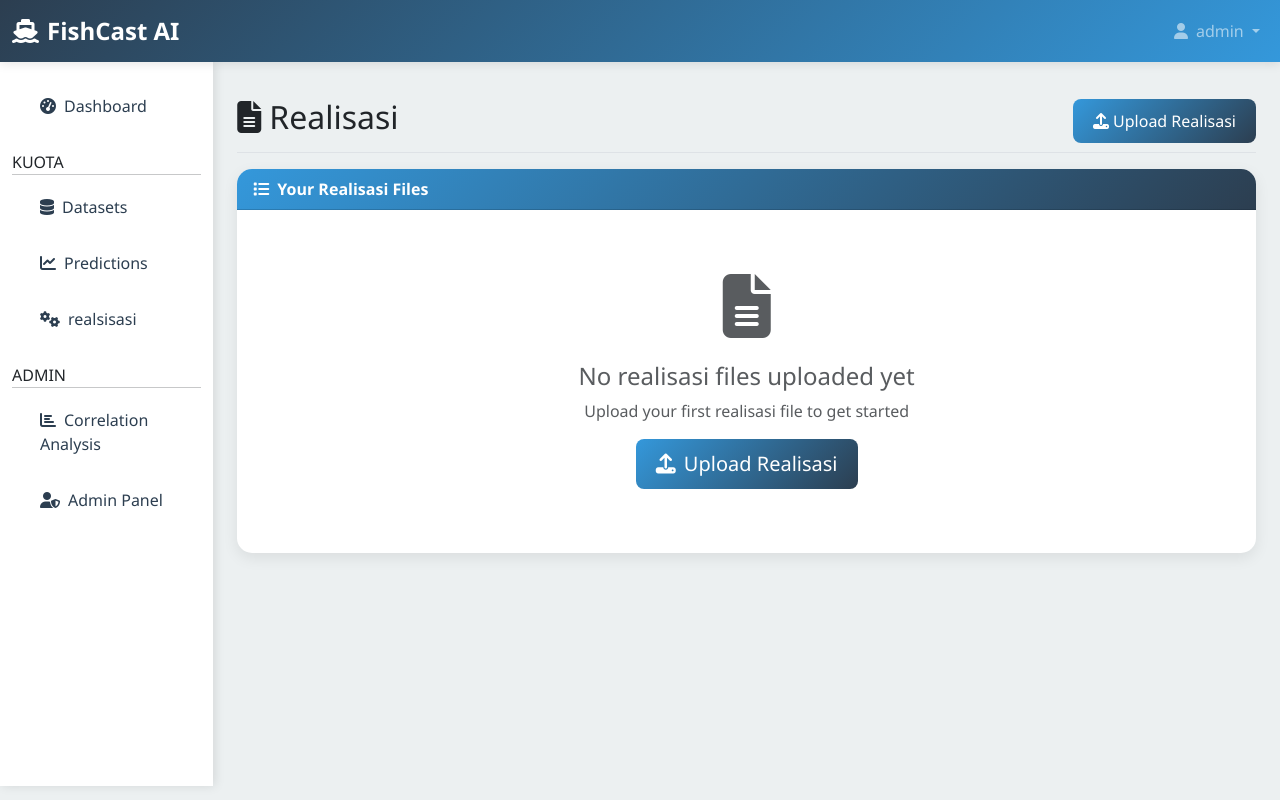
After one commit to yahya542/ficio, a Django app: page /realisasi/page/ in a window 1280 px wide. The commit adds this page. Run offline with Django 5.2, Linux system fonts and the light colour scheme; a user stored in the database is signed in.

Commit message:
tambah menu realisasi

```diff
--- a/api/urls.py
+++ b/api/urls.py
@@ -10,6 +10,18 @@ urlpatterns = [
     path('datasets/<int:dataset_id>/', views.DatasetDetailView.as_view(), name='dataset-detail'),
     path('datasets/<int:dataset_id>/preview/', views.DatasetPreviewView.as_view(), name='dataset-preview'),
     path('datasets/<int:dataset_id>/download/', views.DatasetDownloadView.as_view(), name='dataset-download'),
+    path('datasets/<int:dataset_id>/real-sum/', views.DatasetRealSumView.as_view(), name='dataset-real-sum'),
+
+
+    #realisasi
+    path('realisasi/upload/', views.RealisasiUploadView.as_view(), name='realisasi-upload'),
+    path('realisasi/', views.RealisasiListView.as_view(), name='realisasi-list'),
+    path('realisasi/<int:realisasi_id>/', views.RealisasiDetailView.as_view(), name='realisasi-detail'),
+    path('realisasi/<int:realisasi_id>/sum/', views.RealisasiSumView.as_view(), name='realisasi-sum'),
+    path('realisasi/<int:realisasi_id>/preview/', views.RealisasiPreviewView.as_view(), name='realisasi-preview'),
+
+
+
 
     # Prediction endpoints
     path('predict/', views.PredictionView.as_view(), name='predict'),
@@ -26,4 +38,8 @@ urlpatterns = [
 
     # Export endpoint
     path('export/<int:prediction_id>/', views.ExportView.as_view(), name='export'),
+
+
+
+
 ]
--- a/api/views.py
+++ b/api/views.py
@@ -10,10 +10,13 @@ from rest_framework import status
 from rest_framework.response import Response
 from rest_framework.views import APIView
 from rest_framework.decorators import api_view
-from .models import Ship, Dataset, Prediction, OptimizationResult, CorrelationAnalysis
-from .serializers import ShipSerializer, DatasetSerializer, PredictionSerializer, OptimizationResultSerializer, CorrelationAnalysisSerializer
+from .models import Ship, Dataset, Prediction, OptimizationResult, CorrelationAnalysis, Realisasi
+from .serializers import ShipSerializer, DatasetSerializer, PredictionSerializer, OptimizationResultSerializer, CorrelationAnalysisSerializer, RealisasiSerializer
 from .ml_models import ml_engine
 import pandas as pd
+
+
+
 
 # Authentication Views
 def login_view(request):
@@ -119,6 +122,26 @@ def correlation_view(request):
 def health_check(request):
     return Response({'status': 'healthy'}, status=status.HTTP_200_OK)
 
+
+@login_required
+def realisasi_upload_page(request):
+    if request.method == 'POST':
+        # FE form handling can call API
+        pass
+    return render(request, 'realisasi.html')
+
+
+
+
+
+
+
+
+
+
+
+
+
 # --- API CLASS BASED VIEWS (CSRF EXEMPTED) ---
 @method_decorator(csrf_exempt, name='dispatch')
 class DatasetViewSet(APIView):
@@ -130,8 +153,21 @@ class DatasetViewSet(APIView):
     def post(self, request):
         serializer = DatasetSerializer(data=request.data)
         if serializer.is_valid():
-            serializer.save(user=request.user if request.user.is_authenticated else None)
-            return Response(serializer.data, status=status.HTTP_201_CREATED)
+            dataset = serializer.save(user=request.user if request.user.is_authenticated else None)
+            try:
+                df = pd.read_csv(dataset.file.path)
+                datas_real = df.iloc[:, 0]
+                sum_data = datas_real.sum()
+            except Exception as e:
+                return Response({'error': str(e)}, status=status.HTTP_500_INTERNAL_SERVER_ERROR)
+            return Response({
+                'id': dataset.id,
+                'name': dataset.name,
+                'file': dataset.file.url,
+                'data_real_sum': sum_data  # <-- Total data real
+            }, status=status.HTTP_201_CREATED)
+
+
         return Response(serializer.errors, status=status.HTTP_400_BAD_REQUEST)
 
 @method_decorator(csrf_exempt, name='dispatch')
@@ -257,3 +293,109 @@ class ExportView(APIView):
     def get(self, request, prediction_id):
         prediction = get_object_or_404(Prediction, id=prediction_id, user=request.user if request.user.is_authenticated else None)
         return Response({'message': 'Export endpoint'}, status=status.HTTP_200_OK)
+#tambahan
+@method_decorator(csrf_exempt, name='dispatch')
+class DatasetRealSumView(APIView):
+    def get(self, request, dataset_id):
+        dataset = get_object_or_404(Dataset, id=dataset_id, user=request.user if request.user.is_authenticated else None)
+        try:
+            df = pd.read_csv(dataset.file.path)
+
+            # Hitung total volume_pendaratan
+            total_volume = df['volume_pendaratan'].sum()
+
+            # Kalau mau tambah total dari kolom lain (misal stok_ikan):
+            total_stok = df['stok_ikan'].sum()
+
+            return Response({
+                'dataset_id': dataset.id,
+                'dataset_name': dataset.name,
+                'total_volume_pendaratan': total_volume,
+                'total_stok_ikan': total_stok
+            }, status=status.HTTP_200_OK)
+        except Exception as e:
+            return Response({'error': str(e)}, status=status.HTTP_500_INTERNAL_SERVER_ERROR)
+
+
+@method_decorator(csrf_exempt, name='dispatch')
+class RealisasiUploadView(APIView):
+    def post(self, request):
+        serializer = RealisasiSerializer(data=request.data)
+        if serializer.is_valid():
+            realisasi = serializer.save(user=request.user if request.user.is_authenticated else None)
+            try:
+                # Load CSV from saved file path
+                df = pd.read_csv(realisasi.file.path)
+
+                # Preview first 10 rows
+                data_preview = df.head(10).to_dict('records')
+
+                # Calculate Sums
+                total_volume_pendaratan = df['volume_pendaratan'].sum() if 'volume_pendaratan' in df.columns else 0
+                total_stok_ikan = df['stok_ikan'].sum() if 'stok_ikan' in df.columns else 0
+
+                return Response({
+                    'id': realisasi.id,
+                    'name': realisasi.name,
+                    'file': realisasi.file.url,
+                    'data_preview': data_preview,
+                    'total_volume_pendaratan': total_volume_pendaratan,
+                    'total_stok_ikan': total_stok_ikan,
+                    'total_rows': len(df),
+                    'columns': list(df.columns),
+                }, status=status.HTTP_201_CREATED)
+
+            except Exception as e:
+                return Response({'error': str(e)}, status=status.HTTP_500_INTERNAL_SERVER_ERROR)
+
+        return Response(serializer.errors, status=status.HTTP_400_BAD_REQUEST)
+
+@method_decorator(csrf_exempt, name='dispatch')
+class RealisasiListView(APIView):
+    def get(self, request):
+        realisasi = Realisasi.objects.filter(user=request.user) if request.user.is_authenticated else Realisasi.objects.all()
+        serializer = RealisasiSerializer(realisasi, many=True)
+        return Response(serializer.data)
+
+@method_decorator(csrf_exempt, name='dispatch')
+class RealisasiDetailView(APIView):
+    def get(self, request, realisasi_id):
+        realisasi = get_object_or_404(Realisasi, id=realisasi_id, user=request.user if request.user.is_authenticated else None)
+        serializer = RealisasiSerializer(realisasi)
+        return Response(serializer.data)
+@method_decorator(csrf_exempt, name='dispatch')
+class RealisasiSumView(APIView):
+    def get(self, request, realisasi_id):
+        realisasi = get_object_or_404(Realisasi, id=realisasi_id, user=request.user if request.user.is_authenticated else None)
+        try:
+            df = pd.read_csv(realisasi.file.path)
+
+            total_volume = df['volume_pendaratan'].sum() if 'volume_pendaratan' in df.columns else 0
+            total_stok = df['stok_ikan'].sum() if 'stok_ikan' in df.columns else 0
+
+            return Response({
+                'realisasi_id': realisasi.id,
+                'realisasi_name': realisasi.name,
+                'total_volume_pendaratan': total_volume,
+                'total_stok_ikan': total_stok
+            }, status=status.HTTP_200_OK)
+        except Exception as e:
+            return Response({'error': str(e)}, status=status.HTTP_500_INTERNAL_SERVER_ERROR)
+
+@method_decorator(csrf_exempt, name='dispatch')
+class RealisasiPreviewView(APIView):
+    def get(self, request, realisasi_id):
+        realisasi = get_object_or_404(Realisasi, id=realisasi_id, user=request.user if request.user.is_authenticated else None)
+        try:
+            df = pd.read_csv(realisasi.file.path)
+            data_preview = df.head(10).to_dict('records')
+            total_volume_pendaratan = df['volume_pendaratan'].sum() if 'volume_pendaratan' in df.columns else 0
+            total_stok_ikan = df['stok_ikan'].sum() if 'stok_ikan' in df.columns else 0
+
+            return Response({
+                'data_preview': data_preview,
+                'total_volume_pendaratan': total_volume_pendaratan,
+                'total_stok_ikan': total_stok_ikan
+            }, status=status.HTTP_200_OK)
+        except Exception as e:
+            return Response({'error': str(e)}, status=status.HTTP_500_INTERNAL_SERVER_ERROR)
--- a/fishcast/urls.py
+++ b/fishcast/urls.py
@@ -40,6 +40,8 @@ urlpatterns = [
 
     # <-- Tambahkan ini
     re_path(r'^api/.*$', csrf_exempt(lambda request: None)),
+
+    path('realisasi/page/', views.realisasi_upload_page, name='realitation'),
 ]
 
 # Serve media files during development
--- a/templates/base.html
+++ b/templates/base.html
@@ -196,23 +196,38 @@
                                 <i class="fas fa-tachometer-alt me-2"></i>Dashboard
                             </a>
                         </li>
+                        <li class="nav-item mt-3 mb-1">
+                            <span class="sidebar-divider">KUOTA</span>
+                            <hr class="m-0">
+                        </li>
                         <li class="nav-item">
                             <a class="nav-link {% if request.resolver_match.url_name == 'datasets' %}active{% endif %}"
                                 href="{% url 'datasets' %}">
                                 <i class="fas fa-database me-2"></i>Datasets
                             </a>
                         </li>
+
                         <li class="nav-item">
                             <a class="nav-link {% if request.resolver_match.url_name == 'predictions' %}active{% endif %}"
                                 href="{% url 'predictions' %}">
                                 <i class="fas fa-chart-line me-2"></i>Predictions
                             </a>
                         </li>
-                        <li class="nav-item">
+                        <!-- <li class="nav-item">
                             <a class="nav-link {% if request.resolver_match.url_name == 'optimization' %}active{% endif %}"
                                 href="{% url 'optimization' %}">
                                 <i class="fas fa-cogs me-2"></i>Optimization
                             </a>
+                        </li> -->
+                        <li class="nav-item">
+                            <a class="nav-link {% if request.resolver_match.url_name == 'optimization' %}active{% endif %}"
+                                href="{% url 'realitation' %}">
+                                <i class="fas fa-cogs me-2"></i>realsisasi
+                            </a>
+                        </li>
+                        <li class="nav-item mt-3 mb-1">
+                            <span class="sidebar-divider">ADMIN</span>
+                            <hr class="m-0">
                         </li>
                         <li class="nav-item">
                             <a class="nav-link {% if request.resolver_match.url_name == 'correlation' %}active{% endif %}"
--- /dev/null
+++ b/templates/realisasi.html
@@ -0,0 +1,149 @@
+{% extends 'base.html' %}
+
+{% block title %}Realisasi - FishCast AI{% endblock %}
+
+{% block content %}
+<div class="d-flex justify-content-between flex-wrap flex-md-nowrap align-items-center pt-3 pb-2 mb-3 border-bottom">
+    <h1 class="h2">
+        <i class="fas fa-file-alt me-2"></i>Realisasi
+    </h1>
+    <div class="btn-toolbar mb-2 mb-md-0">
+        <button type="button" class="btn btn-primary" data-bs-toggle="modal" data-bs-target="#uploadModal">
+            <i class="fas fa-upload me-1"></i>Upload Realisasi
+        </button>
+    </div>
+</div>
+
+<!-- Upload Modal -->
+<div class="modal fade" id="uploadModal" tabindex="-1" aria-labelledby="uploadModalLabel" aria-hidden="true">
+    <div class="modal-dialog">
+        <div class="modal-content">
+            <div class="modal-header">
+                <h5 class="modal-title" id="uploadModalLabel">
+                    <i class="fas fa-upload me-2"></i>Upload Realisasi
+                </h5>
+                <button type="button" class="btn-close" data-bs-dismiss="modal" aria-label="Close"></button>
+            </div>
+            <form method="post" enctype="multipart/form-data" action="/api/realisasi/upload/">
+                {% csrf_token %}
+                <div class="modal-body">
+                    <div class="mb-3">
+                        <label for="realisasiName" class="form-label">Realisasi Name</label>
+                        <input type="text" class="form-control" name="name" required>
+                    </div>
+                    <div class="mb-3">
+                        <label for="realisasiFile" class="form-label">CSV File</label>
+                        <input type="file" class="form-control" name="file" accept=".csv" required>
+                        <div class="form-text">Upload CSV data realisasi dari IoT</div>
+                    </div>
+                    <div class="mb-3">
+                        <label for="realisasiDescription" class="form-label">Description</label>
+                        <textarea class="form-control" name="description" rows="3"></textarea>
+                    </div>
+                </div>
+                <div class="modal-footer">
+                    <button type="button" class="btn btn-secondary" data-bs-dismiss="modal">Cancel</button>
+                    <button type="submit" class="btn btn-primary">
+                        <i class="fas fa-upload me-2"></i>Upload Realisasi
+                    </button>
+                </div>
+            </form>
+
+        </div>
+    </div>
+</div>
+
+<!-- Realisasi Files List -->
+<div class="card">
+    <div class="card-header">
+        <i class="fas fa-list me-2"></i>Your Realisasi Files
+    </div>
+    <div class="card-body">
+        {% if realisasi_files %}
+        <div class="table-responsive">
+            <table class="table table-hover">
+                <thead>
+                    <tr>
+                        <th>Name</th>
+                        <th>File</th>
+                        <th>Uploaded</th>
+                        <th>Description</th>
+                        <th>Actions</th>
+                    </tr>
+                </thead>
+                <tbody>
+                    {% for realisasi in realisasi_files %}
+                    <tr>
+                        <td><strong>{{ realisasi.name }}</strong></td>
+                        <td><i class="fas fa-file-csv me-2 text-success"></i>{{ realisasi.file.name|slice:"9:" }}</td>
+                        <td>{{ realisasi.uploaded_at|date:"M d, Y H:i" }}</td>
+                        <td>{% if realisasi.description %}{{ realisasi.description|truncatechars:50 }}{% else %}<span
+                                class="text-muted">No description</span>{% endif %}</td>
+                        <td>
+                            <div class="btn-group" role="group">
+                                <button class="btn btn-sm btn-outline-primary"
+                                    onclick="viewRealisasi({{ realisasi.id }})">
+                                    <i class="fas fa-eye"></i> View
+                                </button>
+                                <button class="btn btn-sm btn-outline-danger"
+                                    onclick="deleteRealisasi({{ realisasi.id }})">
+                                    <i class="fas fa-trash"></i>
+                                </button>
+                            </div>
+                        </td>
+                    </tr>
+                    {% endfor %}
+                </tbody>
+            </table>
+        </div>
+        {% else %}
+        <div class="text-center py-5">
+            <i class="fas fa-file-alt fa-4x text-muted mb-4"></i>
+            <h4 class="text-muted">No realisasi files uploaded yet</h4>
+            <p class="text-muted">Upload your first realisasi file to get started</p>
+            <button class="btn btn-primary btn-lg" data-bs-toggle="modal" data-bs-target="#uploadModal">
+                <i class="fas fa-upload me-2"></i>Upload Realisasi
+            </button>
+        </div>
+        {% endif %}
+    </div>
+</div>
+{% endblock %}
+
+{% block extra_js %}
+<script>
+    function viewRealisasi(realisasiId) {
+        fetch(`/api/realisasi/${realisasiId}/preview/`)
+            .then(response => response.json())
+            .then(data => {
+                let info = `Total Volume Pendaratan: ${data.total_volume_pendaratan}\nTotal Stok Ikan: ${data.total_stok_ikan}\n\nPreview Data:\n`;
+                data.data_preview.forEach((row, idx) => {
+                    info += `Row ${idx + 1}: ` + JSON.stringify(row) + '\n';
+                });
+                alert(info);
+            })
+            .catch(error => {
+                alert('Error loading realisasi data: ' + error.message);
+            });
+    }
+
+    function deleteRealisasi(realisasiId) {
+        if (confirm('Are you sure you want to delete this realisasi file?')) {
+            fetch(`/api/realisasi/${realisasiId}/`, {
+                method: 'DELETE'
+            })
+                .then(response => {
+                    if (response.ok) {
+                        alert('Realisasi deleted successfully!');
+                        setTimeout(() => location.reload(), 1500);
+                    } else {
+                        alert('Error deleting realisasi');
+                    }
+                })
+                .catch(error => {
+                    alert('Error deleting realisasi: ' + error.message);
+                });
+        }
+    }
+</script>
+{% endblock %}
```
Also changed, not shown: api/models.py (+11 -0 lines), api/serializers.py (+6 -1 lines), api/migrations/0003_realisasi.py (added), db.sqlite3, 2 other files.
